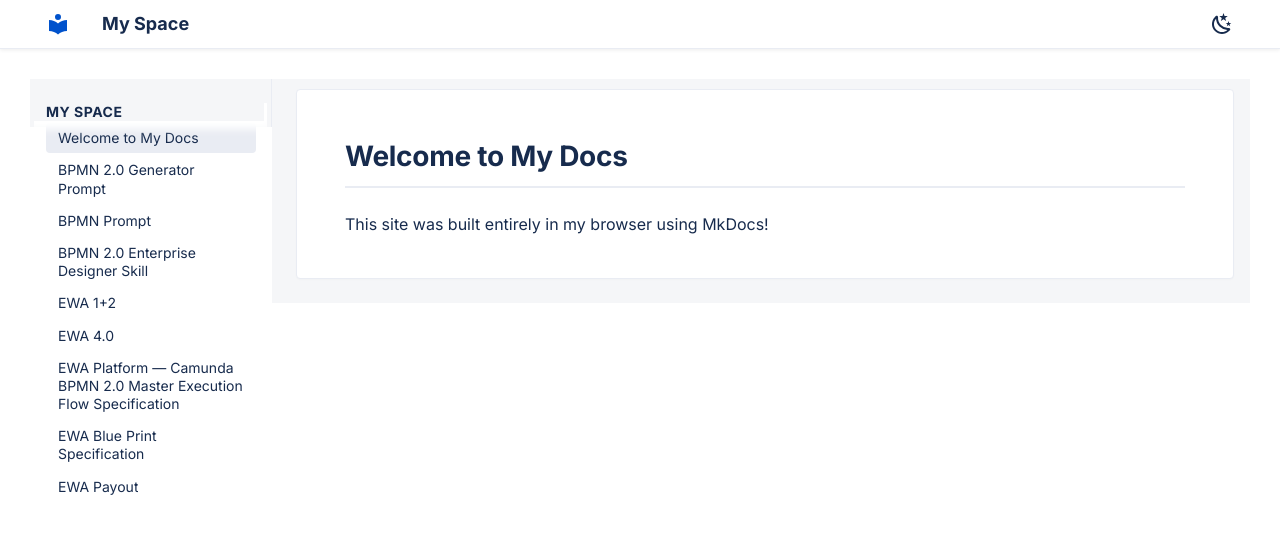
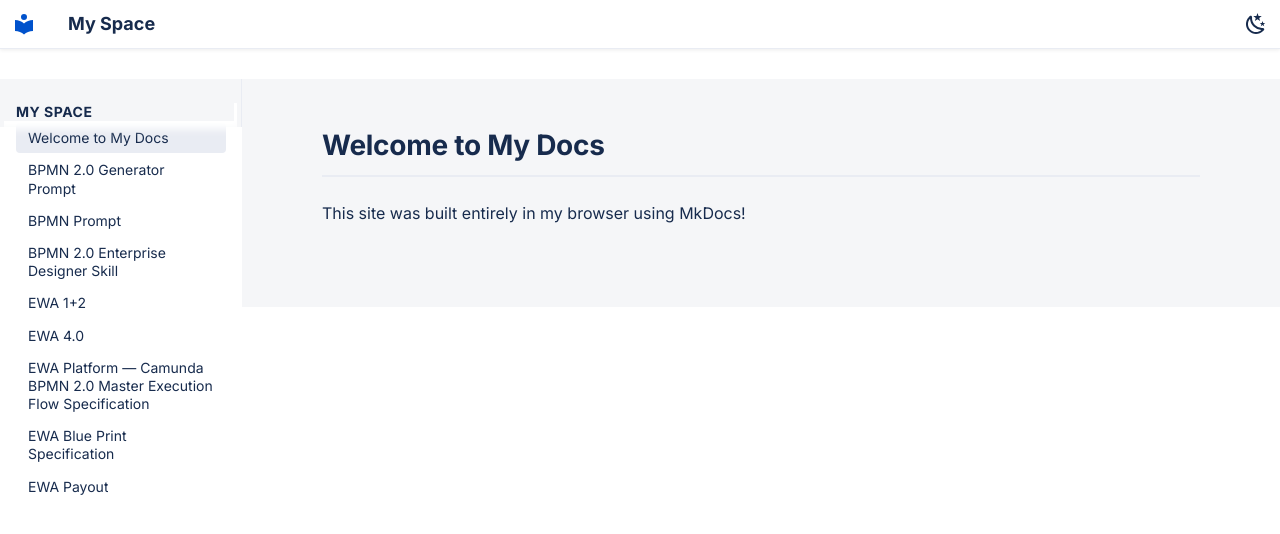
Before and after one commit to kgleo/mk-docs, an MkDocs documentation site: the page built from docs/index.md, in a window 1280 px wide. Shown: the top 534 px of the page. Built offline with MkDocs 1.6.1 and Material for MkDocs 9.7.7, drawn with Linux system fonts in a browser that asks for light colours.

Commit message:
Refactor styles for edge-to-edge content layout
Updated theme styles for MkDocs Material to provide an edge-to-edge content layout, removing unnecessary borders and padding.

```diff
--- a/docs/stylesheets/extra.css
+++ b/docs/stylesheets/extra.css
@@ -1,8 +1,7 @@
 /* ========================================
-   Confluence-like Theme for MkDocs Material
+   Edge-to-Edge Content (No Card/Border)
    ======================================== */
 
-/* --- Atlassian Color Palette --- */
 :root {
   --atlassian-bg: #f5f6f8;
   --atlassian-white: #ffffff;
@@ -11,7 +10,7 @@
   --atlassian-border: #e9ecf3;
 }
 
-/* --- Header (Confluence top bar) --- */
+/* --- Header (Clean, stays at the top) --- */
 .md-header {
   background: var(--atlassian-white);
   color: var(--atlassian-text);
@@ -27,7 +26,7 @@
   fill: var(--atlassian-blue);
 }
 
-/* --- Left Sidebar (Confluence Page Tree) --- */
+/* --- Left Sidebar (Stays intact) --- */
 .md-sidebar--primary .md-nav__title {
   background: var(--atlassian-bg);
   color: var(--atlassian-text);
@@ -41,7 +40,7 @@
   border-right: 1px solid var(--atlassian-border);
 }
 .md-nav__item--active > .md-nav__link {
-  background: #e9ecf3;  /* Light blue-gray highlight */
+  background: #e9ecf3;
   border-radius: 4px;
   color: var(--atlassian-blue);
   font-weight: 500;
@@ -58,23 +57,49 @@
   border-radius: 4px;
 }
 
-/* --- Main Content Area (White card) --- */
+/* --- ===== MAIN CONTENT: FULL WIDTH, EDGE-TO-EDGE ===== --- */
+
+/* 1. Remove the max-width so content stretches 100% */
+.md-grid {
+  max-width: 100% !important;
+  padding: 0 !important;
+}
+
+/* 2. Remove the background card, border, shadow, and padding */
 .md-content {
-  background: var(--atlassian-bg);
+  background: var(--atlassian-bg) !important; /* Matches the sidebar background */
 }
 .md-content__inner {
-  background: var(--atlassian-white);
-  border: 1px solid var(--atlassian-border);
-  border-radius: 4px;
-  padding: 40px 48px !important;
-  box-shadow: 0 1px 2px rgba(0, 0, 0, 0.02);
-  margin-top: 10px;
+  background: transparent !important;  /* No white card */
+  border: none !important;
+  border-radius: 0 !important;
+  padding: 0 !important;
+  box-shadow: none !important;
+  margin: 0 !important;
 }
+
+/* 3. Add padding ONLY to the text so it's readable,
+   but visually the background goes wall-to-wall */
+.md-typeset {
+  padding: 20px 16px 40px 16px !important;
+}
+
+/* On wider screens, add more side breathing room */
+@media (min-width: 768px) {
+  .md-typeset {
+    padding: 32px 48px 60px 48px !important;
+  }
+}
+@media (min-width: 1220px) {
+  .md-typeset {
+    padding: 40px 80px 80px 80px !important;
+  }
+}
+
+/* --- Typography (Stay clean and readable) --- */
 .md-typeset {
   color: var(--atlassian-text);
 }
-
-/* --- Headings (Confluence style) --- */
 .md-typeset h1 {
   color: var(--atlassian-text);
   font-weight: 600;
@@ -102,8 +127,6 @@
 .md-typeset a:hover {
   text-decoration: underline;
 }
-
-/* --- Code Blocks (Subtle) --- */
 .md-typeset code {
   background: #f0f2f5;
   color: #172b4d;
@@ -116,28 +139,15 @@
   background: #fafbfc;
 }
 
-/* --- Right Sidebar (TOC is moved left via feature, so this handles any remaining) --- */
+/* --- Hide right TOC (since we integrated it left) --- */
 .md-sidebar--secondary {
-  display: none; /* Optional: Hides the right TOC completely since we integrated it left */
+  display: none;
 }
 .md-sidebar--secondary .md-nav__title {
   display: none;
 }
 
-/* --- Breadcrumbs (Confluence shows "Home > Page") --- */
-.md-breadcrumb {
-  margin-bottom: 12px;
-  font-size: 13px;
-  color: #6b778c;
-}
-.md-breadcrumb a {
-  color: var(--atlassian-blue);
-}
-.md-breadcrumb a:hover {
-  text-decoration: underline;
-}
-
-/* --- Footer (Clean) --- */
+/* --- Footer (Stays clean) --- */
 .md-footer {
   background: var(--atlassian-white);
   color: var(--atlassian-text);
@@ -145,4 +155,4 @@
 }
 .md-footer-meta {
   background: var(--atlassian-bg);
-    }
+}
```
